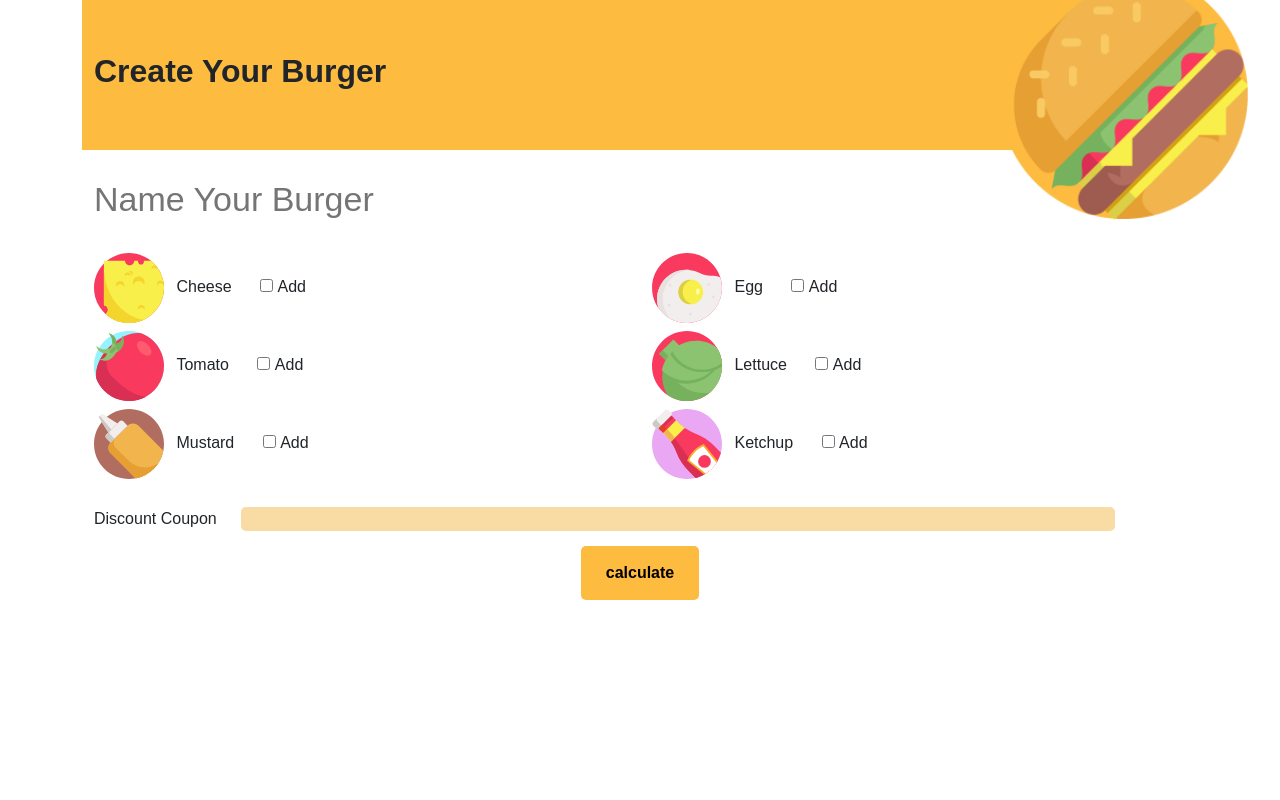
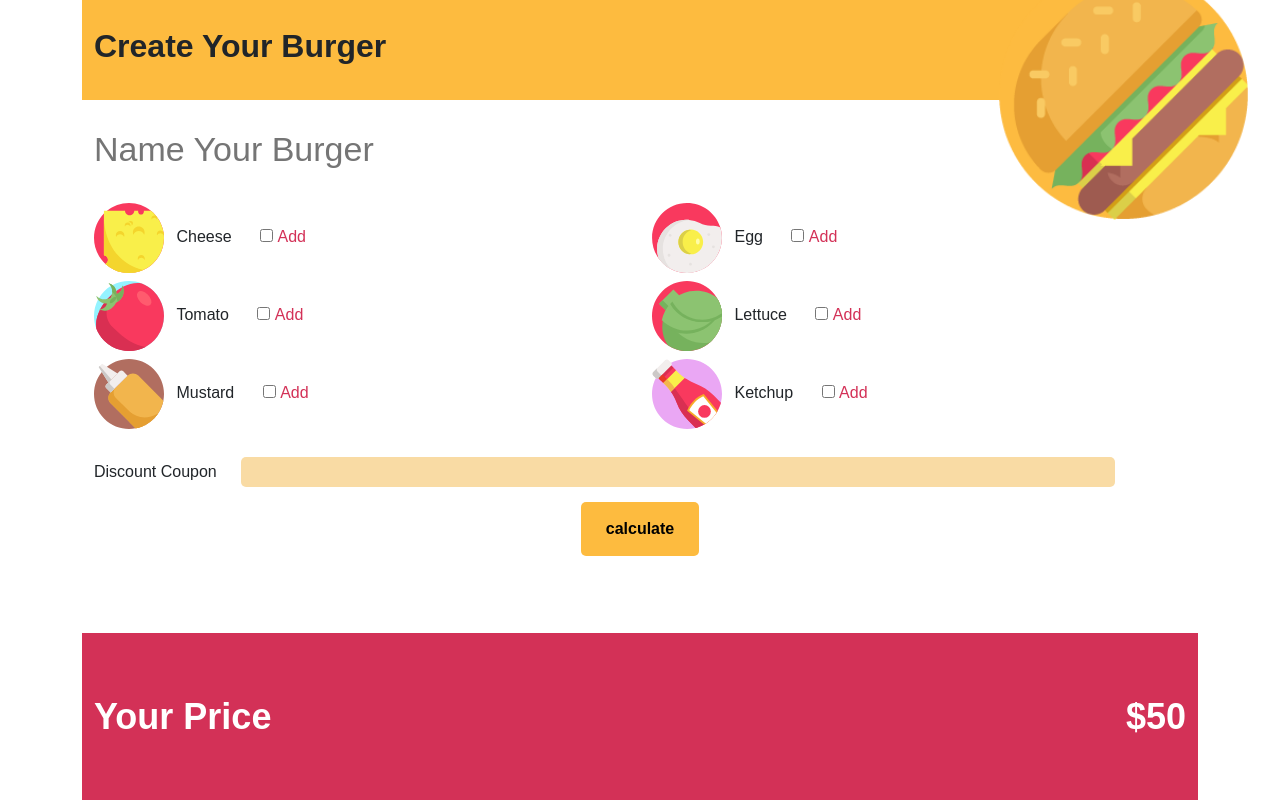
Before and after one commit to albertogaia/js-burger, a plain HTML site: page index.html in a window 1280 px wide. Drawn offline with nearby package versions, Linux system fonts and the light colour scheme.

Commit message:
footer html

```diff
--- a/css/style.css
+++ b/css/style.css
@@ -14,21 +14,25 @@
 
 /* COMMON */
 body{font-family: Arial, Helvetica, sans-serif;}
-.my-wrapper{height: 100vh; margin: 0 auto;}
+.my-wrapper{position: relative; height: 100vh; margin: 0 auto;}
 
 /* HEADER */
-header{height: 150px; position: relative;}
+header{height: 150px; position: relative; background-color: var(--primary);}
 .logo-img img{height: 250px; position: absolute; top: -30px; right: -50px;}
 .title {font-weight: 600;}
 
 /* MAIN */
+main{height: 100%;}
 #burgerName{border: none; font-size: 34px;}
 #burgerName:focus, #burgerName:active{border: none;}
 
 .ingredient_img{width: 70px;}
 .ingredient_title{text-transform: capitalize;}
+.ingredient_checkbox label{color: var(--secondary);}
+.ingredient_checkbox input{background-color: var(--secondary);}
 
-#couponCode{width: 80%; margin-left: 20px; background-color: var(--lighter); border-radius: 5px; border: none; text-transform: uppercase;}
+
+#couponCode{width: 80%; margin-left: 20px; background-color: var(--lighter); border-radius: 5px; border: none; text-transform: uppercase; height: 30px;}
 
 .calculate {width:100%; text-align: center; margin: 15px auto;}
 #my_btn{border: none; background-color: var(--primary); padding: 15px 25px; border-radius: 5px; font-weight: 600;}
@@ -37,8 +41,9 @@
 
 /* FOOTER */
 
-/* FINE FOOTER */
-
+#total {width:100%; height: 250px; background-color: var(--secondary);
+color: white; font-weight: 600; font-size: 36px;}
+#
 
 /* debug =%=%=%=%=%=%=%=%=%=%=%=%=%=%=%=%=%=%=%=%=%=%=%=%=%=%=%=%=%=%=%=%=%=%=%=%=%=%=%=%=%=%=%  */
-.debug header {background-color: var(--primary);}
+.debug header {background-color: var(--primary)}
--- a/index.html
+++ b/index.html
@@ -9,8 +9,10 @@
     <link rel="stylesheet" href="css/style.css">
     <title>Create your burger</title>
 </head>
-<body class="debug">
-    <div class="container my-wrapper">
+<body class="">
+    <div class="container my-wrapper d-flex flex-column justify-content-between">
+
+        <!-- HEADER -->
         <header>
             <div class="container h-100">
                 <div class="row h-100 align-items-center">
@@ -23,12 +25,19 @@
                 </div>
             </div>
         </header>
+        <!-- / HEADER -->
+
 
         <main>
             <div class="container pt-4 pb-4">
+
+                <!-- Nome Hamburger -->
                 <input type="text" name="burgerName" id="burgerName" placeholder="Name Your Burger">
+                <!-- / Nome Hamburger -->
 
                 <div class="row pt-4 pb-4">
+
+                    <!-- cheese -->
                     <div class="col-6 ingredients mt-1 mb-1">
                         <div class="ingredient_img d-inline-block me-2">
                             <img src="img/cheese.svg" class="w-100" alt="cheese">
@@ -41,7 +50,9 @@
                             <label for="ingredient_cheese">Add</label>
                         </div>
                     </div>
+                    <!-- / cheese -->
 
+                    <!-- fried egg -->
                     <div class="col-6 ingredients mt-1 mb-1">
                         <div class="ingredient_img d-inline-block me-2">
                             <img src="img/fried-egg.svg" class="w-100" alt="egg">
@@ -54,6 +65,8 @@
                             <label for="ingredient_egg">Add</label>
                         </div>
                     </div>
+                    <!-- / fried egg -->
+                    <!-- tomato -->
                     <div class="col-6 ingredients mt-1 mb-1">
                         <div class="ingredient_img d-inline-block me-2">
                             <img src="img/tomato.svg" class="w-100" alt="tomato">
@@ -66,6 +79,8 @@
                             <label for="ingredient_tomato">Add</label>
                         </div>
                     </div>
+                    <!-- / tomato -->
+                    <!-- lettuce -->
                     <div class="col-6 ingredients mt-1 mb-1">
                         <div class="ingredient_img d-inline-block me-2">
                             <img src="img/lettuce.svg" class="w-100" alt="lettuce">
@@ -78,6 +93,8 @@
                             <label for="ingredient_lettuce">Add</label>
                         </div>
                     </div>
+                    <!-- / lettuce -->
+                    <!-- mustard -->
                     <div class="col-6 ingredients mt-1 mb-1">
                         <div class="ingredient_img d-inline-block me-2">
                             <img src="img/mustard.svg" class="w-100" alt="mustard">
@@ -90,6 +107,8 @@
                             <label for="ingredient_mustard">Add</label>
                         </div>
                     </div>
+                    <!-- / mustard -->
+                    <!-- ketchup -->
                     <div class="col-6 ingredients mt-1 mb-1">
                         <div class="ingredient_img d-inline-block me-2">
                             <img src="img/ketchup.svg" class="w-100" alt="Ketchup">
@@ -102,8 +121,10 @@
                             <label for="ingredient_Ketchup">Add</label>
                         </div>
                     </div>
+                    <!-- / ketchup -->
                 </div>
 
+                <!-- DISCOUNT CODE -->
                 <div class="discount_code">
                     <label for="couponCode">Discount Coupon</label>
                     <input type="text" name="couponCode" id="couponCode">
@@ -111,10 +132,18 @@
                         <button id="my_btn" type="submit">calculate</button>
                     </div>
                 </div>
-
-
+                <!-- / DISCOUNT CODE -->
             </div>
         </main>
+
+        <footer id="total">
+            <div class="container h-100">
+                <div class="row justify-content-between align-items-center h-100">
+                    <div class="col"><span class="your_price">Your Price</span></div>
+                    <div class="col text-end"><span id="total_price">$50</span></div>
+                </div>
+            </div>
+        </footer>
 
     </div>
 
```
